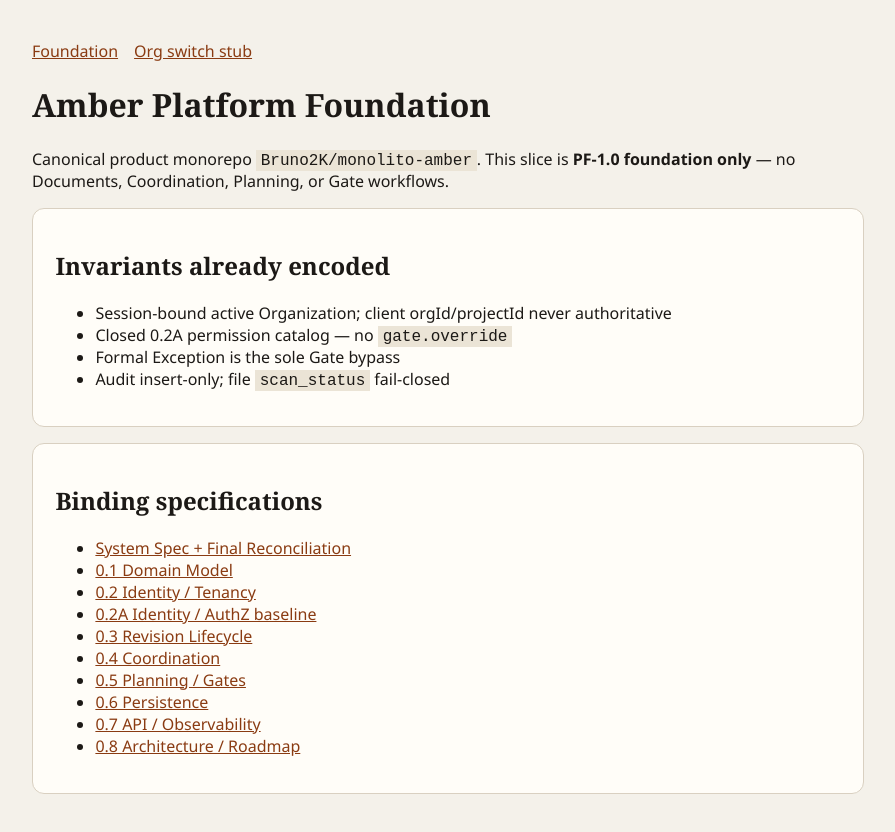
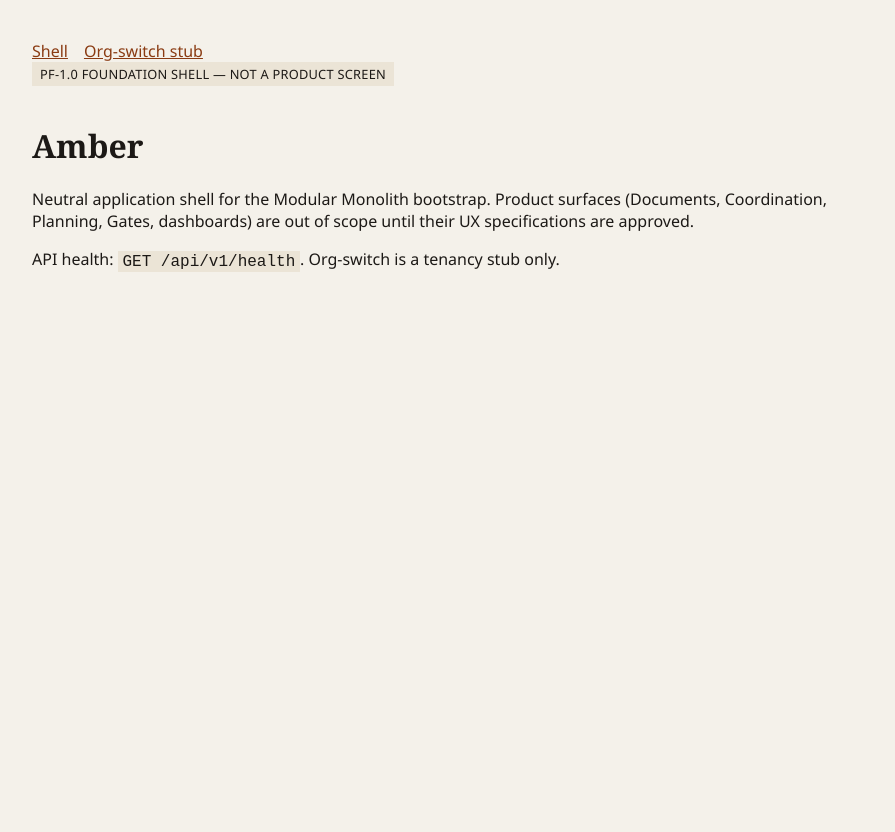
Before and after one commit to Bruno2K/monolito-amber, a Next.js app in the folder web/: page / in a window 1280 px wide. Shown: the top 832 px of the page, without its empty margins (192-1087 px from the left). After the commit the page ends 800 px from the top, so only its background shows below. Built offline with nearby package versions, Linux system fonts and the light colour scheme.

Commit message:
Keep web as a neutral PF-1.0 shell
Strip the foundation landing of product-looking catalog/spec cards. Home and
org-switch remain explicit placeholders until product UX specs are approved.

Co-authored-by: Bruno Ferreira <brunoharry2009@gmail.com>

```diff
--- a/web/app/globals.css
+++ b/web/app/globals.css
@@ -31,12 +31,14 @@ code {
   padding: 0.1rem 0.3rem;
 }
 
-.card {
-  background: #fffdf8;
-  border: 1px solid #d9d0c1;
-  border-radius: 12px;
-  padding: 1.25rem 1.4rem;
-  margin: 1rem 0;
+.shell-banner {
+  display: inline-block;
+  margin: 0 0 1rem;
+  padding: 0.2rem 0.5rem;
+  font-size: 0.8rem;
+  letter-spacing: 0.02em;
+  text-transform: uppercase;
+  background: #ebe4d6;
 }
 
 label {
--- a/web/app/layout.tsx
+++ b/web/app/layout.tsx
@@ -12,8 +12,8 @@ export default function RootLayout({ children }: { children: React.ReactNode })
       <body>
         <main>
           <nav>
-            <a href="/">Foundation</a>
-            <a href="/org-switch">Org switch stub</a>
+            <a href="/">Shell</a>
+            <a href="/org-switch">Org-switch stub</a>
           </nav>
           {children}
         </main>
--- a/web/app/page.tsx
+++ b/web/app/page.tsx
@@ -1,44 +1,16 @@
-const BINDING_SPECS = [
-  ["System Spec + Final Reconciliation", "https://app.notion.com/p/3e2678e54c8d811ab279e72355d70204"],
-  ["0.1 Domain Model", "https://app.notion.com/p/3e2678e54c8d81d0b005cefa8156b0b6"],
-  ["0.2 Identity / Tenancy", "https://app.notion.com/p/3e2678e54c8d81a4b99bca837516b5b8"],
-  ["0.2A Identity / AuthZ baseline", "https://app.notion.com/p/3e3678e54c8d819fa690f4ade50c4e10"],
-  ["0.3 Revision Lifecycle", "https://app.notion.com/p/3e3678e54c8d81a48d34dad1b6b60fe1"],
-  ["0.4 Coordination", "https://app.notion.com/p/3e3678e54c8d8125ab38eb359e0586c2"],
-  ["0.5 Planning / Gates", "https://app.notion.com/p/3e3678e54c8d8134afbccdb1c1183ec3"],
-  ["0.6 Persistence", "https://app.notion.com/p/3e3678e54c8d81fb9d8cf5687a762093"],
-  ["0.7 API / Observability", "https://app.notion.com/p/3e3678e54c8d815388d4f0d50b8c70aa"],
-  ["0.8 Architecture / Roadmap", "https://app.notion.com/p/3e3678e54c8d81ca9c77dd2ad5439b30"],
-] as const;
-
 export default function HomePage() {
   return (
     <>
-      <h1>Amber Platform Foundation</h1>
+      <p className="shell-banner">PF-1.0 foundation shell — not a product screen</p>
+      <h1>Amber</h1>
       <p>
-        Canonical product monorepo <code>Bruno2K/monolito-amber</code>. This slice is{" "}
-        <strong>PF-1.0 foundation only</strong> — no Documents, Coordination, Planning, or Gate
-        workflows.
+        Neutral application shell for the Modular Monolith bootstrap. Product surfaces
+        (Documents, Coordination, Planning, Gates, dashboards) are out of scope until their
+        UX specifications are approved.
       </p>
-      <div className="card">
-        <h2>Invariants already encoded</h2>
-        <ul>
-          <li>Session-bound active Organization; client orgId/projectId never authoritative</li>
-          <li>Closed 0.2A permission catalog — no <code>gate.override</code></li>
-          <li>Formal Exception is the sole Gate bypass</li>
-          <li>Audit insert-only; file <code>scan_status</code> fail-closed</li>
-        </ul>
-      </div>
-      <div className="card">
-        <h2>Binding specifications</h2>
-        <ul>
-          {BINDING_SPECS.map(([label, href]) => (
-            <li key={href}>
-              <a href={href}>{label}</a>
-            </li>
-          ))}
-        </ul>
-      </div>
+      <p>
+        API health: <code>GET /api/v1/health</code>. Org-switch is a tenancy stub only.
+      </p>
     </>
   );
 }
```
Also changed, not shown: web/app/org-switch/page.tsx (+9 -7 lines).
